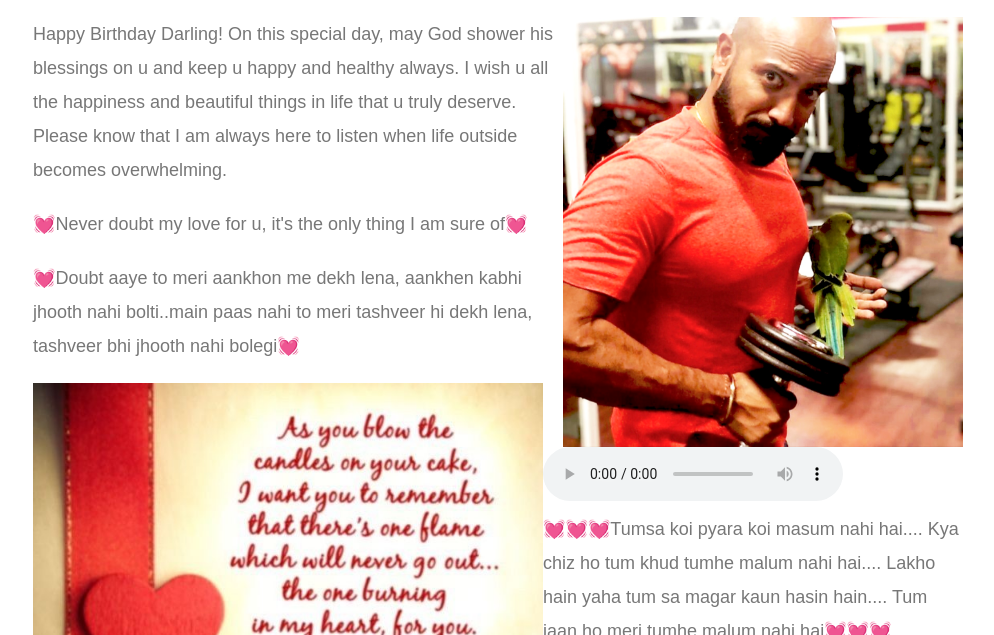
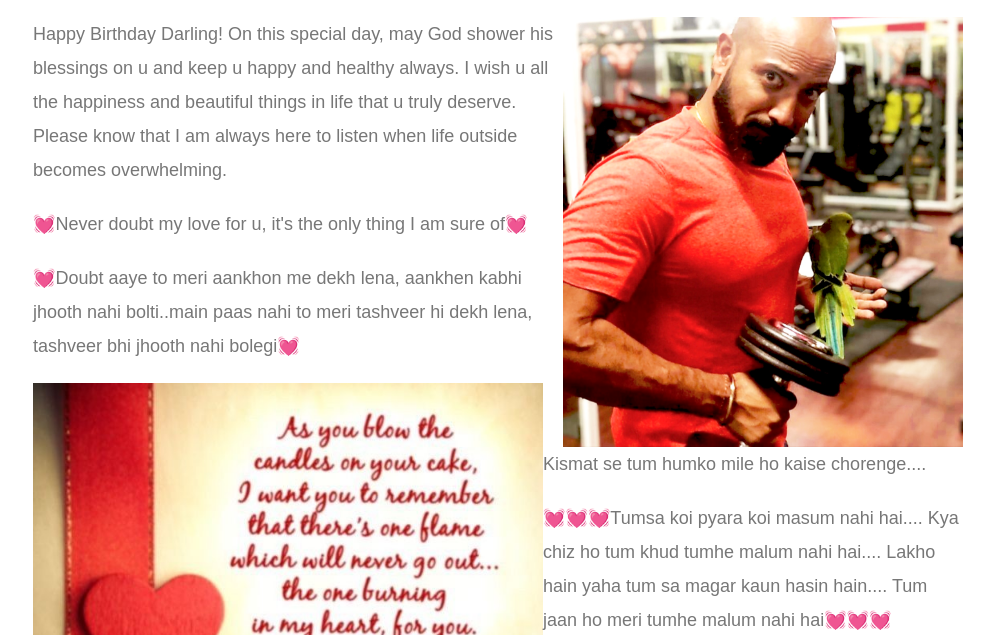
Before and after one commit to ykmba9/yy14, a plain HTML site: page page1.html in a window 1280 px wide. Shown: the part 165-800 px from the top of the page, without its empty margins (142-1136 px from the left). Drawn offline with nearby package versions, Linux system fonts and the light colour scheme.

Commit message:
commit changes

```diff
--- a/page1.html
+++ b/page1.html
@@ -51,10 +51,11 @@
                         <p>💓Doubt aaye to meri aankhon me dekh lena, aankhen kabhi jhooth nahi bolti..main paas nahi to meri tashveer hi dekh lena, tashveer bhi jhooth nahi bolegi💓</p>
 
                     <img src="assets/images/hbd2.jpg" align="left" width="510px">
+                    <p>Kismat se tum humko mile ho kaise chorenge....</p>
 
-                    <audio controls="controls"5
-                        <source src="assets/audio/y2mate.com - kismat_se_hum_tum_mile_ho_eng_sub_full_video_song_hq_with_lyrics_pukar_ds8_Z0zLkD4.mp3"
-                            type="audio/mp3" /></audio>
+                    <!-- <audio controls="controls"5
+                     <source src="assets/audio/y2mate.com - kismat_se_hum_tum_mile_ho_eng_sub_full_video_song_hq_with_lyrics_pukar_ds8_Z0zLkD4.mp3"
+                            type="audio/mp3" /></audio> -->
 
                     <p>💓💓💓Tumsa koi pyara koi masum nahi hai.... Kya chiz ho tum khud tumhe malum nahi hai.... Lakho hain yaha tum sa magar kaun hasin hain.... Tum jaan ho meri tumhe malum nahi hai💓💓💓</p>
                     <p>💓I love u meri Jaan💓</p>
```
